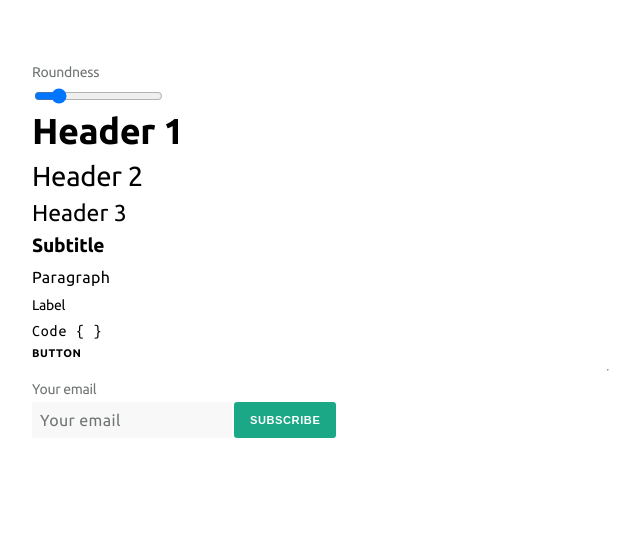
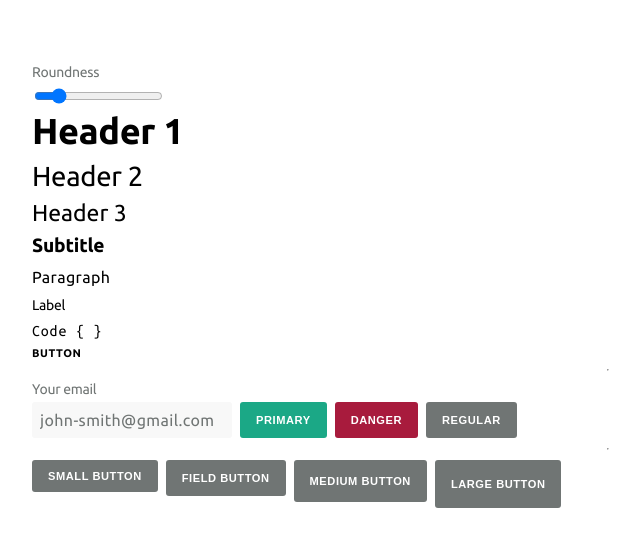
Before and after one commit to ryfylke-react-as/design, a React (Create React App) app: page / in a window 1280 px wide. Shown: the top 546 px of the page, without its empty margins (32-672 px from the left). Built offline with nearby package versions, Linux system fonts and the light colour scheme.

Commit message:
chore: Demo updates and implicit body font size

```diff
--- a/src/App.tsx
+++ b/src/App.tsx
@@ -6,6 +6,7 @@ import { Typography } from "./components/Typography";
 
 function App() {
   const [roundness, setRoundness] = useState(3);
+  const [rotation, setRotation] = useState(0);
   return (
     <div
       style={
@@ -15,6 +16,8 @@ function App() {
           justifyContent: "center",
           margin: "var(--s-10)",
           gap: "var(--s-01)",
+          transition: "transform 2s ease-in-out",
+          transform: `rotate(${rotation}deg)`,
           "--roundness": `${roundness}px`,
         } as CSSProperties
       }
@@ -99,13 +102,31 @@ function App() {
         style={{
           display: "flex",
           alignItems: "flex-end",
-          gap: "var(--s-01)",
+          gap: "var(--s-03)",
         }}
       >
-        <TextInput placeholder="Your email" label="Your email" />
+        <TextInput
+          placeholder="john-smith@gmail.com"
+          label="Your email"
+        />
         <Button kind="primary" size="field">
-          Subscribe
-        </Button>{" "}
+          Primary
+        </Button>
+        <Button
+          kind="danger"
+          size="field"
+          onClick={() => setRotation((p) => p + 6)}
+        >
+          Danger
+        </Button>
+        <Button size="field">Regular</Button>{" "}
+      </div>
+      <hr />
+      <div style={{ display: "flex", gap: "var(--s-03)" }}>
+        <Button size="sm">Small button</Button>{" "}
+        <Button size="field">Field button</Button>{" "}
+        <Button size="md">Medium button</Button>{" "}
+        <Button size="lg">Large button</Button>{" "}
       </div>
     </div>
   );
--- a/src/vanilla/tokens.css
+++ b/src/vanilla/tokens.css
@@ -1,3 +1,7 @@
+body {
+  font-size: 16px;
+}
+
 :root {
   /** Spacing */
   --s-01: 0.125rem;
```
